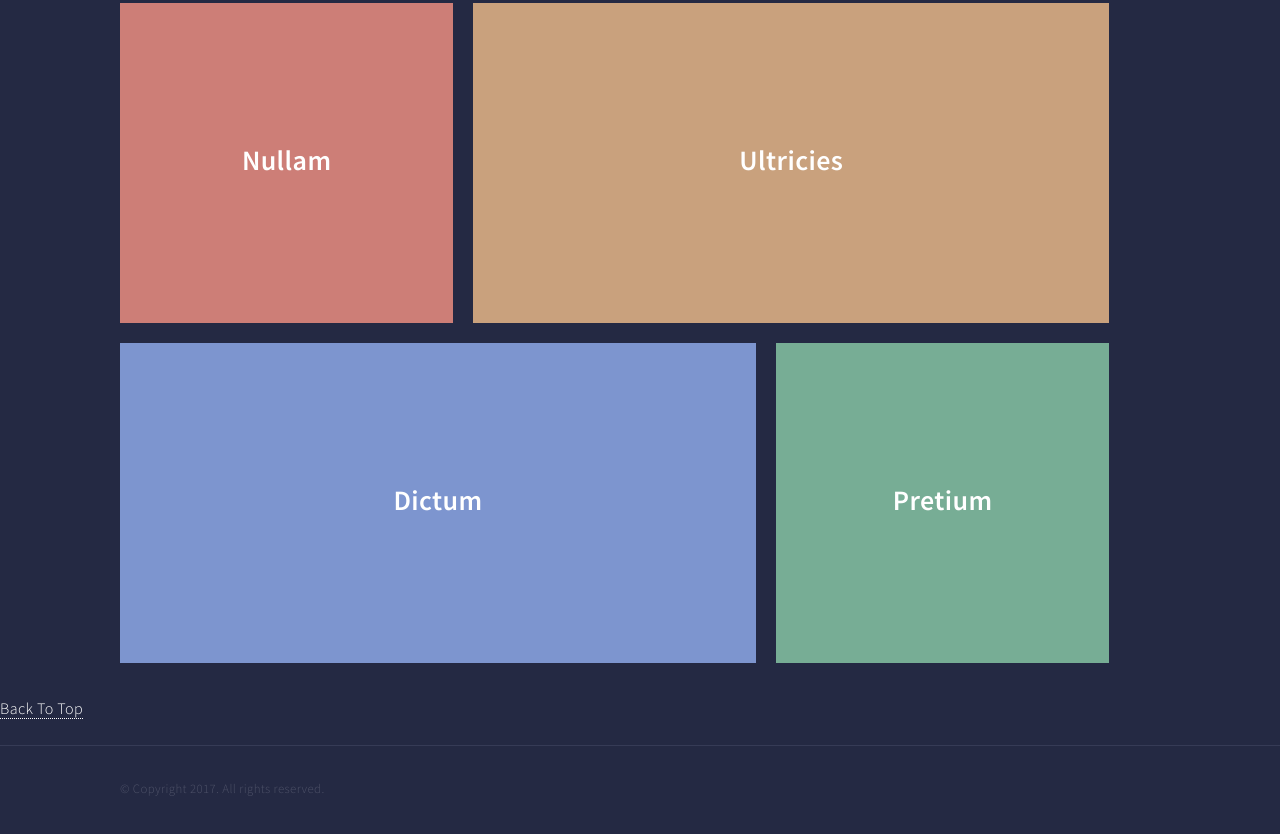
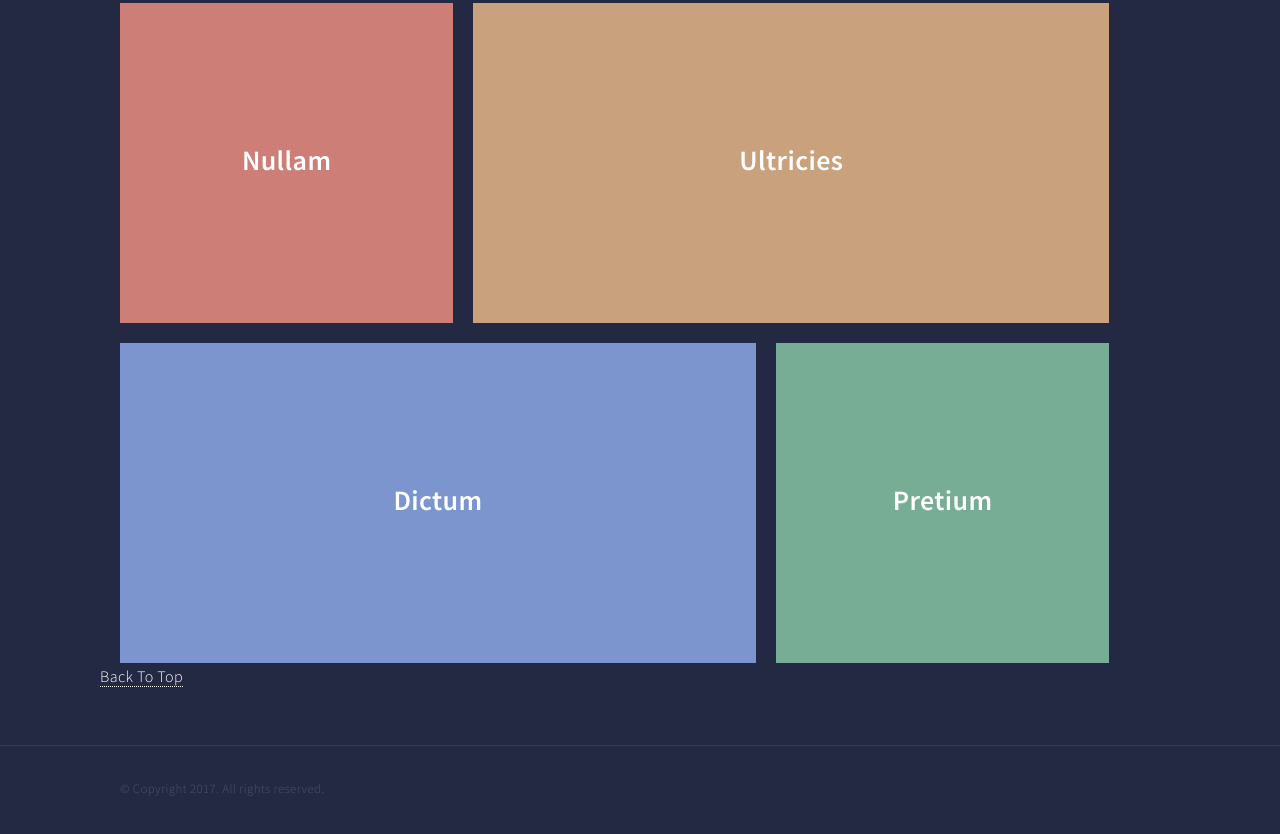
Before and after one commit to Dutchosintguy/OSINTToolkit.github.io, a plain HTML site: page index1.html in a window 1280 px wide. Shown: the part 1631-2465 px from the top of the page. Drawn offline with Linux system fonts and the light colour scheme.

Commit message:
Update index1.html

```diff
--- a/index1.html
+++ b/index1.html
@@ -163,10 +163,9 @@
  </a>
  </article>
 
- </div>
+ <br /><p><a href="#top">Back To Top</a></p>
 
- <p><a href="#top">Back To Top</a></p>
-
+  </div>
  </section>
  </div>
 
```
